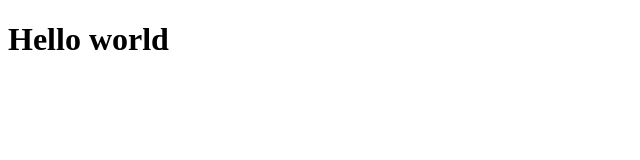
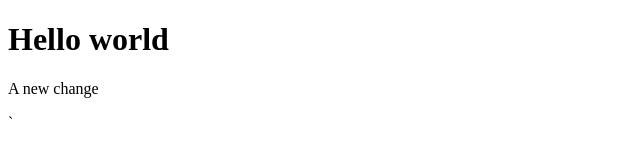
Before and after one commit to HaiNguyen267/testgit, a plain HTML site: page index.html in a window 1280 px wide. Shown: the whole page, without its empty margins (0-640 px from the left). Drawn offline with Linux system fonts and the light colour scheme.

Commit message:
add new line

```diff
--- a/index.html
+++ b/index.html
@@ -8,5 +8,6 @@
 </head>
 <body>
     <h1>Hello world</h1>
-</body>
+    <p>A new change</p>
+</body>`
 </html>
```
